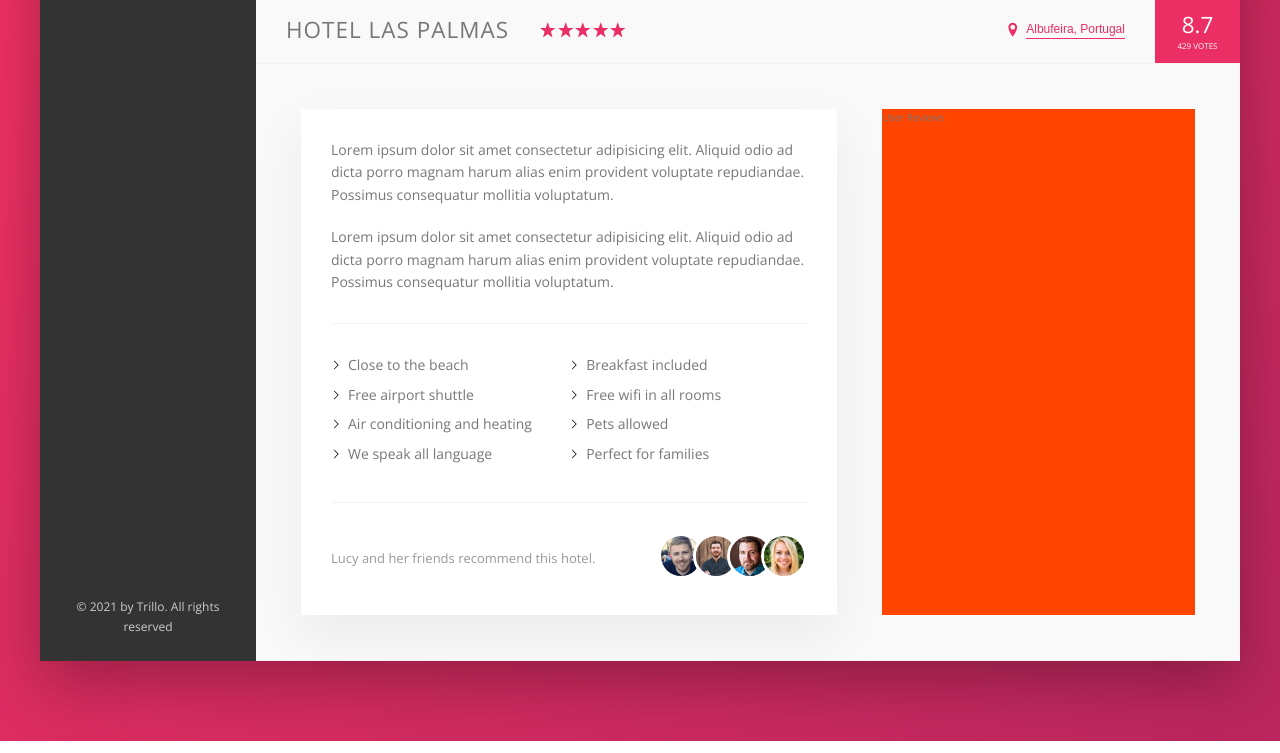
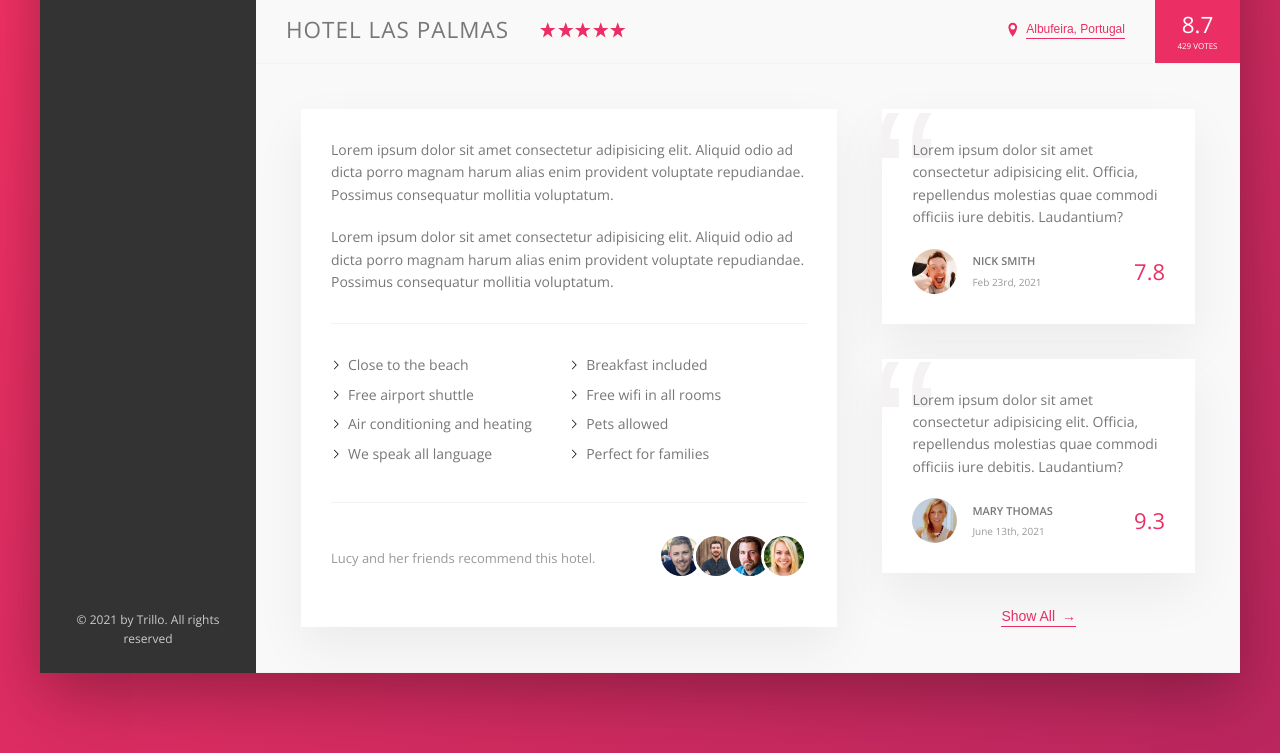
Before and after one commit to estebancasas9817/Trillo, a plain HTML site: page index.html in a window 1280 px wide. Shown: the part 538-1291 px from the top of the page. Drawn offline with nearby package versions, Linux system fonts and the light colour scheme.

Commit message:
Termiando los revies de los usuarios

```diff
--- a/index.html
+++ b/index.html
@@ -195,7 +195,48 @@
 								</div>
 							</div>
 						</div>
-						<div class="user-reviews">User Reviews</div>
+						<div class="user-reviews">
+							<figure class="review">
+								<blockquote class="review__text">
+									Lorem ipsum dolor sit amet consectetur adipisicing elit.
+									Officia, repellendus molestias quae commodi officiis iure
+									debitis. Laudantium?
+								</blockquote>
+								<figcaption class="review__user">
+									<img
+										src="./img/user-1.jpg"
+										alt="User 9"
+										class="review__photo"
+									/>
+									<div class="review__user-box">
+										<p class="review__user-name">Nick Smith</p>
+										<p class="review__user-date">Feb 23rd, 2021</p>
+									</div>
+									<div class="review__rating">7.8</div>
+								</figcaption>
+							</figure>
+							<figure class="review">
+								<blockquote class="review__text">
+									Lorem ipsum dolor sit amet consectetur adipisicing elit.
+									Officia, repellendus molestias quae commodi officiis iure
+									debitis. Laudantium?
+								</blockquote>
+								<figcaption class="review__user">
+									<img
+										src="./img/user-2.jpg"
+										alt="User 10"
+										class="review__photo"
+									/>
+									<div class="review__user-box">
+										<p class="review__user-name">Mary Thomas</p>
+										<p class="review__user-date">June 13th, 2021</p>
+									</div>
+									<div class="review__rating">9.3</div>
+								</figcaption>
+							</figure>
+
+							<button class="btn-inline">Show All <span> &rarr;</span></button>
+						</div>
 					</div>
 				</main>
 			</div>
--- a/sass/_components.scss
+++ b/sass/_components.scss
@@ -240,8 +240,17 @@
 	cursor: pointer;
 	transition: all 0.2s;
 
+	& span {
+		margin-left: 0.3rem;
+		transition: margin-left 0.2s;
+	}
+
 	&:hover {
 		color: var(--grey-dark-1);
+
+		span {
+			margin-left: 0.8rem;
+		}
 	}
 
 	&:focus {
@@ -312,3 +321,64 @@
 		}
 	}
 }
+
+.review {
+	background-color: #fff;
+	box-shadow: var(--shadow-light);
+	padding: 3rem;
+	margin-bottom: 3.5rem;
+	position: relative;
+	overflow: hidden;
+	&__text {
+		z-index: 10;
+		position: relative;
+	}
+
+	&__user {
+		margin-top: 2rem;
+		display: flex;
+		align-items: center;
+	}
+
+	&__photo {
+		height: 4.5rem;
+		width: 4.5rem;
+		border-radius: 50%;
+		margin-right: 1.5rem;
+	}
+
+	&__user-box {
+		margin-right: auto;
+	}
+
+	&__user-name {
+		font-size: 1.1rem;
+		font-weight: 600;
+		text-transform: uppercase;
+		margin-bottom: 0.4rem;
+	}
+
+	&__user-date {
+		margin-right: auto;
+		font-size: 1rem;
+		color: var(--grey-dark-3);
+	}
+
+	&__rating {
+		color: var(--color-primary);
+		font-size: 2.2rem;
+		font-weight: 300;
+	}
+
+	&::before {
+		content: '\201C';
+		position: absolute;
+		top: -2.75rem;
+		left: -1rem;
+		line-height: 1;
+		font-size: 20rem;
+		color: var(--grey-light-2);
+		font-family: sans-serif;
+		z-index: 1;
+	}
+}
--- a/sass/_layout.scss
+++ b/sass/_layout.scss
@@ -30,6 +30,7 @@
 }
 
 .detail {
+	font-size: 1.4rem;
 	display: flex;
 	padding: 4.5rem;
 	background-color: var(--grey-light-1);
@@ -37,7 +38,6 @@
 }
 
 .description {
-	font-size: 1.4rem;
 	background-color: #fff;
 	flex: 0 0 60%;
 	box-shadow: var(--shadow-light);
@@ -46,6 +46,8 @@
 }
 
 .user-reviews {
-	background-color: orangered;
 	flex: 1;
+	display: flex;
+	flex-direction: column;
+	align-items: center;
 }
```
Also changed, not shown: css/main.css.
